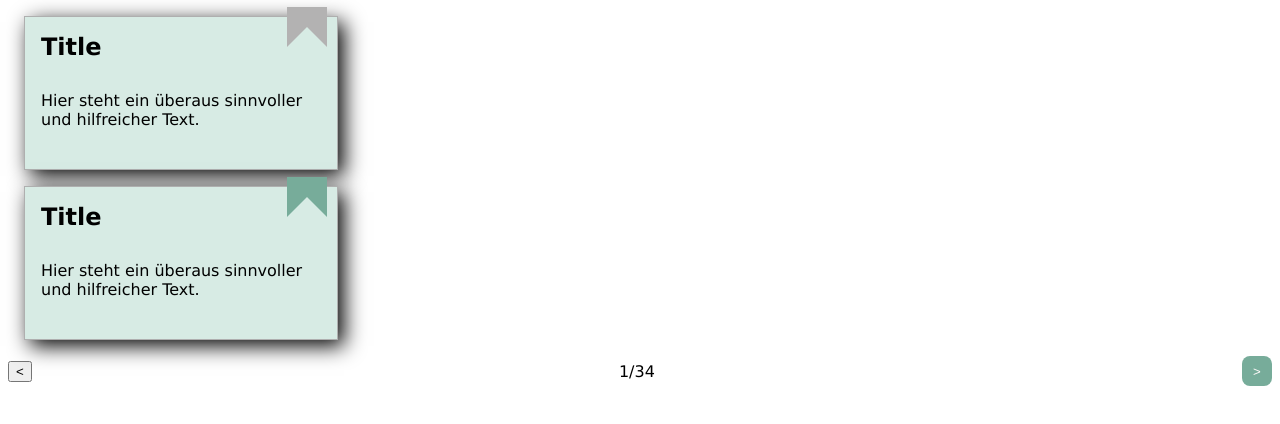
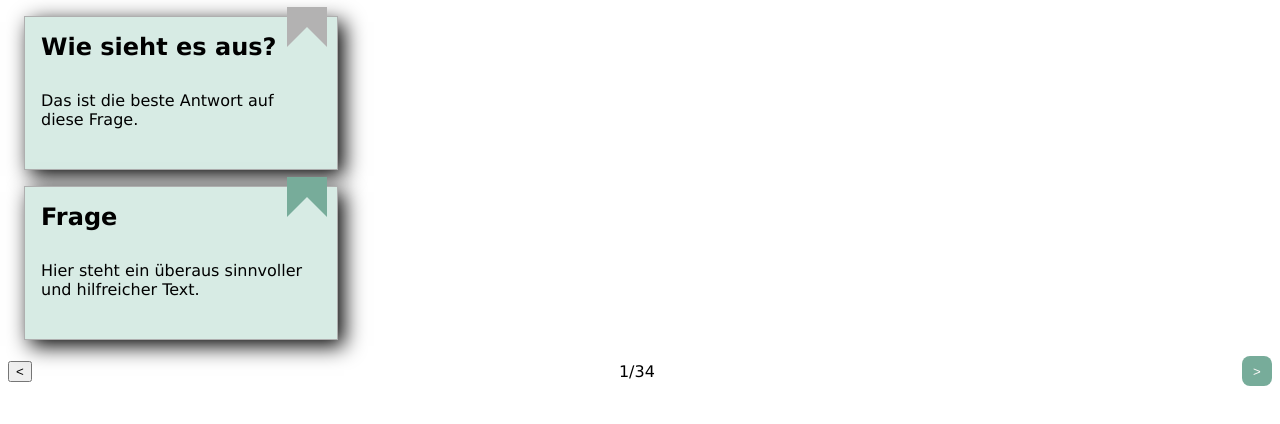
Before and after one commit to danicadombek/react-playground, a React (Vite) app: page / in a window 1280 px wide. Shown: the top 424 px of the page. Built offline with nearby package versions, Linux system fonts and the light colour scheme.

Commit message:
Correct cards

```diff
--- a/src/App.jsx
+++ b/src/App.jsx
@@ -5,8 +5,15 @@ import Cards from './Cards'
 export default () => {
   return (
     <div>
-      <Cards />
-      <Cards isBookmarked />
+      <Cards
+        title="Wie sieht es aus?"
+        copyText="Das ist die beste Antwort auf diese Frage."
+      />
+      <Cards
+        isBookmarked
+        title="Frage"
+        copyText="Hier steht ein überaus sinnvoller und hilfreicher Text."
+      />
       <Pagination isLeftDisabled={true} text="1/34" />
     </div>
   )
--- a/src/Cards.jsx
+++ b/src/Cards.jsx
@@ -1,16 +1,16 @@
 import * as React from 'react'
 import './Cards.css'
 
-export default function Cards({ isBookmarked }) {
+export default function Cards({ title, copyText, isBookmarked }) {
   return (
     <section className="Cards">
-      <h2 className="Card-headline">Title</h2>
+      <h2 className="Card-headline">{title}</h2>
       <div
         role="button"
         className={isBookmarked ? 'bookmark--selected bookmark' : 'bookmark'}
         aria-label="bookmark"
       ></div>
-      <p>Hier steht ein überaus sinnvoller und hilfreicher Text.</p>
+      <p>{copyText}</p>
     </section>
   )
 }
```
